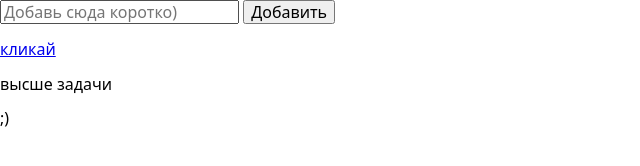
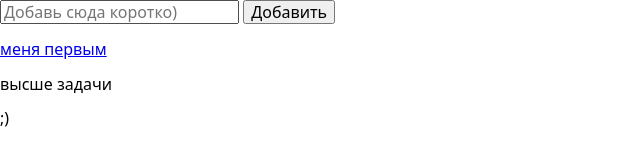
Before and after one commit to myroslav111/todo-list, a plain HTML site: page index.html in a window 1280 px wide. Shown: the full height of the page, 0-640 px from the left. Drawn offline with nearby package versions, Linux system fonts and the light colour scheme.

Commit message:
Deploying to gh-pages from @ myroslav111/todo-list@9865e3442e18c24e622084b83e78d0a23f2c4f3f 🚀

```diff
--- a/index.html
+++ b/index.html
@@ -1 +1 @@
-<!DOCTYPE html><html lang="ru"><head><meta charset="UTF-8"><meta name="viewport" content="width=device-width, initial-scale=1.0"><title>Parcel project template</title><link rel="stylesheet" href="https://cdnjs.cloudflare.com/ajax/libs/modern-normalize/1.0.0/modern-normalize.min.css" integrity="sha512-ISS7cAi1PEhQ8jnbJpJZMd29NlhNj4AWYyLOSp2CE/CsHxTCu+r+t0D2yoJudVrd0/8fTVPUVDzY5Tvli75u/g==" crossorigin=""><link rel="stylesheet" href="/todo-list/src.52c2dcf2.css"></head><body>  <div class="container"> <div class="container__item"> <form class="form"> <input type="text" class="form__field" placeholder="Добавь сюда коротко)" name="input"> <button type="button" class="btn btn--inside btn--primary uppercase">Добавить</button> </form> <div class="containerTitle"></div> <ul class="toDoList"></ul> <div class="button"> <a href="#">кликай</a> <p class="top">высше задачи</p> <p class="bottom">;)</p> </div> </div> </div>  <script src="/todo-list/src.65375667.js"></script> </body></html>
+<!DOCTYPE html><html lang="ru"><head><meta charset="UTF-8"><meta name="viewport" content="width=device-width, initial-scale=1.0"><title>Parcel project template</title><link rel="stylesheet" href="https://cdnjs.cloudflare.com/ajax/libs/modern-normalize/1.0.0/modern-normalize.min.css" integrity="sha512-ISS7cAi1PEhQ8jnbJpJZMd29NlhNj4AWYyLOSp2CE/CsHxTCu+r+t0D2yoJudVrd0/8fTVPUVDzY5Tvli75u/g==" crossorigin=""><link rel="stylesheet" href="/todo-list/src.52c2dcf2.css"></head><body>  <div class="container"> <div class="container__item"> <form class="form"> <input type="text" class="form__field" placeholder="Добавь сюда коротко)" name="input"> <button type="button" class="btn btn--inside btn--primary uppercase">Добавить</button> </form> <div class="containerTitle"></div> <ul class="toDoList"></ul> <div class="button"> <a href="#">меня первым</a> <p class="top">высше задачи</p> <p class="bottom">;)</p> </div> </div> </div>  <script src="/todo-list/src.65375667.js"></script> </body></html>
```
